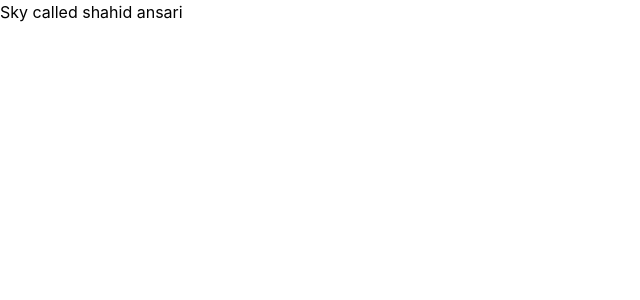
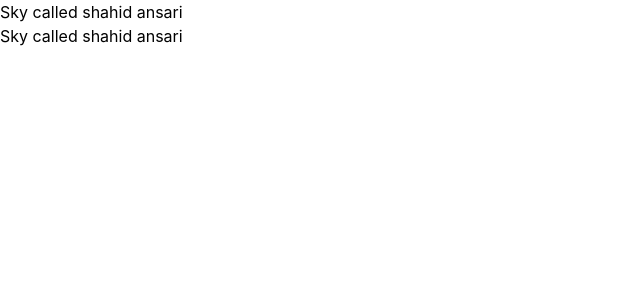
Before and after one commit to Shahid-ansaari/my-app, a React (Create React App) app: page / in a window 1280 px wide. Shown: the top 300 px of the page, without its empty margins (0-640 px from the left). Built offline with nearby package versions, Linux system fonts and the light colour scheme.

Commit message:
first commit

```diff
--- a/src/App.js
+++ b/src/App.js
@@ -4,6 +4,7 @@ function App() {
   return (
     <div>
       <h1>Sky called shahid ansari</h1>
+      <h1>Sky called shahid ansari</h1>
     </div>
   )
 }
```
